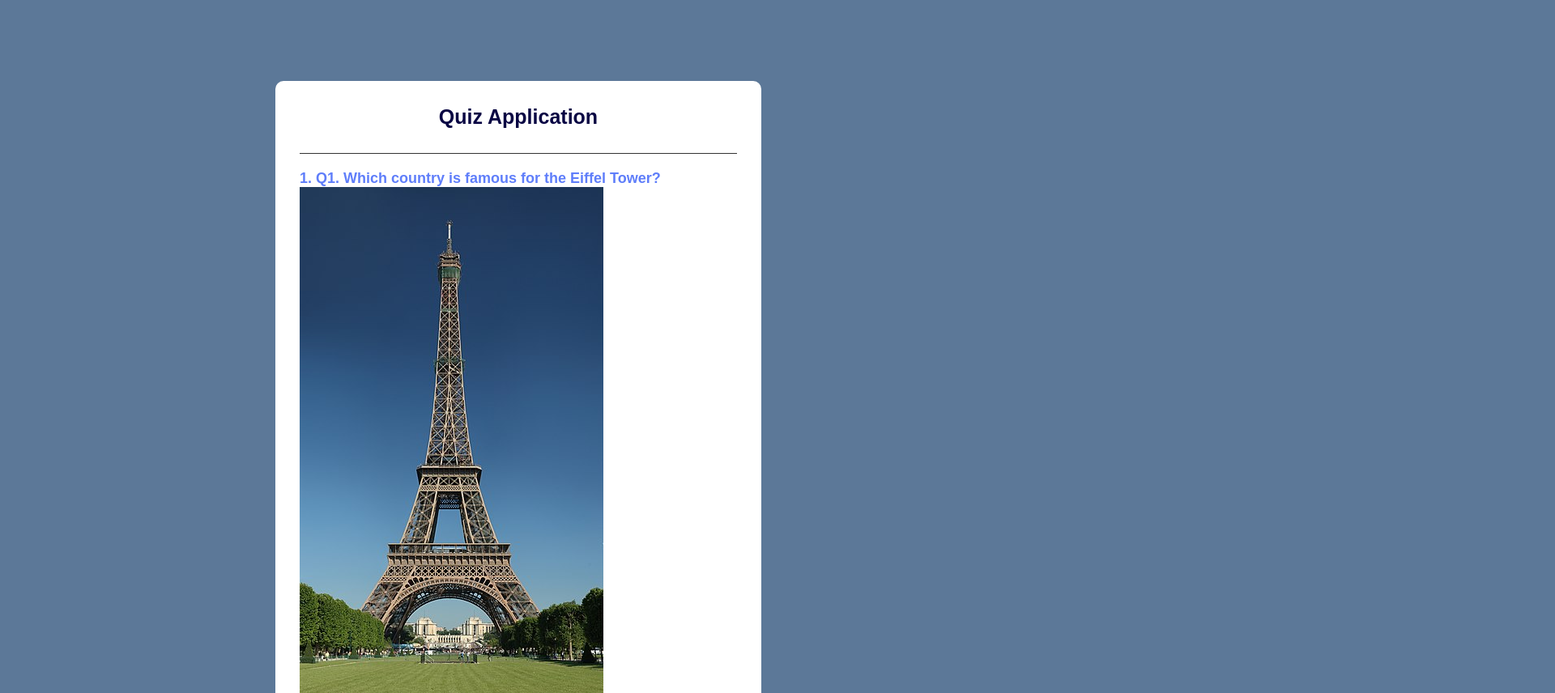
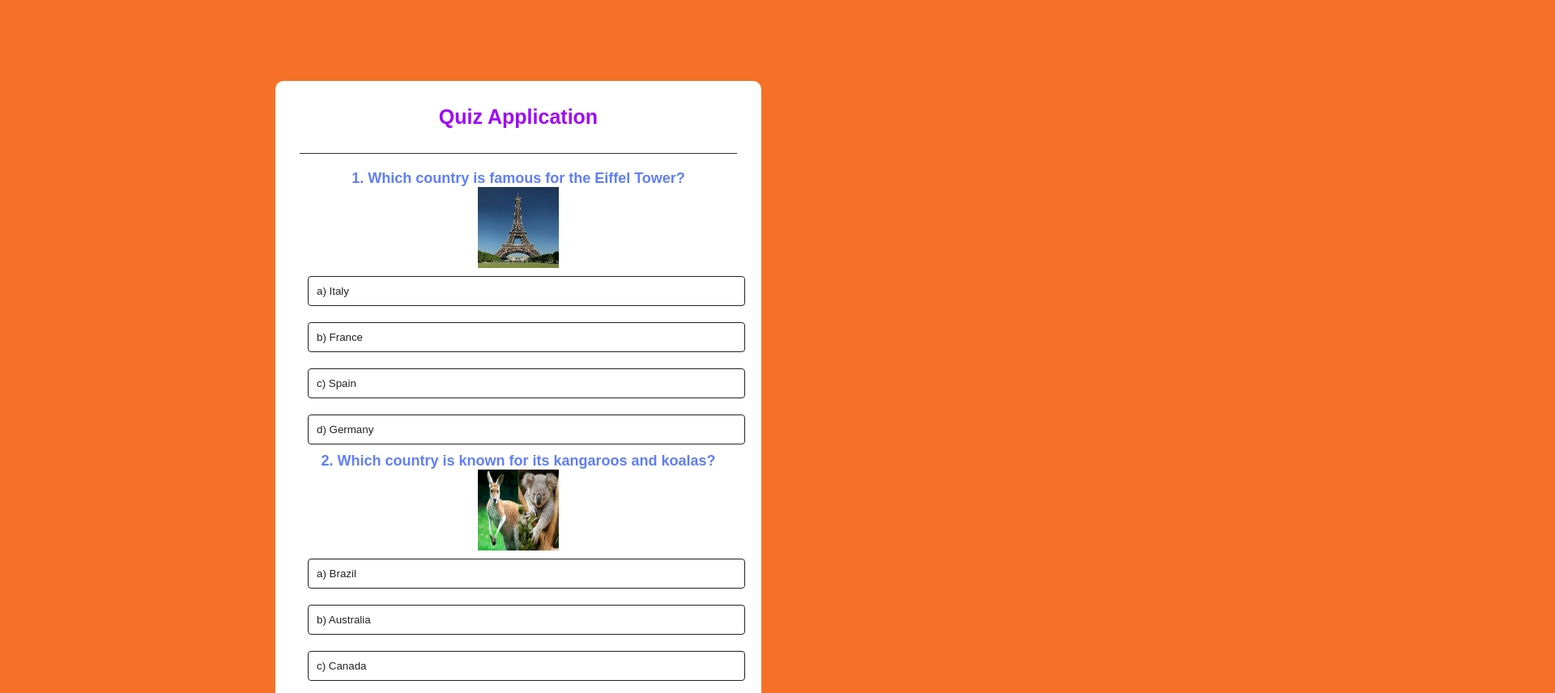
Before and after one commit to akhilkashyap2/quiz-application, a plain HTML site: page index.html in a window 1280 px wide. Shown: the top 856 px of the page at 81% size, 1920 px wide, since content can reach past the window. Drawn offline with Linux system fonts and the light colour scheme.

Commit message:
resolved images not coming issue
resolved images not coming issue

```diff
--- a/script.js
+++ b/script.js
@@ -1,6 +1,6 @@
 const questions = [
     {
-        question: "Q1. Which country is famous for the Eiffel Tower?",
+        question: "Which country is famous for the Eiffel Tower?",
         answers: [
             {text: "a) Italy", correct: false},
             {text: "b) France", correct: true},
@@ -9,7 +9,7 @@ const questions = [
         ]
     },
     {
-        question: "Q2. Which country is known for its kangaroos and koalas?",
+        question: "Which country is known for its kangaroos and koalas?",
         answers: [
             {text: "a) Brazil", correct: false},
             {text: "b) Australia", correct: true},
@@ -18,7 +18,7 @@ const questions = [
         ]
     },
     {
-        question: "Q3. Which country is home to the Great Wall?",
+        question: "Which country is home to the Great Wall?",
         answers: [
             {text: "a) Japan", correct: false},
             {text: "b) China", correct: true},
@@ -27,7 +27,7 @@ const questions = [
         ]
     },
     {
-        question: "Q4. Which country is known for its ancient city of Angkor Wat?",
+        question: "Which country is known for its ancient city of Angkor Wat?",
         answers: [
             {text: "a) Laos", correct: false},
             {text: "b) Vietnam", correct: false},
@@ -36,7 +36,7 @@ const questions = [
         ]
     },
     {
-        question: "Q5. Which country is famous for its pyramids and Sphinx?",
+        question: "Which country is famous for its pyramids and Sphinx?",
         answers: [
             {text: "a) Sweden", correct: false},
             {text: "b) Canada", correct: true},
@@ -45,7 +45,7 @@ const questions = [
         ]
     },
     {
-        question: "Q6. Which country is located in the southern hemisphere and is known for its Maori culture?",
+        question: "Which country is located in the southern hemisphere and is known for its Maori culture?",
         answers: [
             {text: "a) Fiji", correct: false},
             {text: "b) New Zealand", correct: true},
@@ -54,7 +54,7 @@ const questions = [
         ]
     },
     {
-        question: "Q7. Which country is famous for its tango dance?",
+        question: "Which country is famous for its tango dance?",
         answers: [
             {text: "a) Brazil", correct: false},
             {text: "b) Argentina", correct: true},
@@ -63,7 +63,7 @@ const questions = [
         ]
     },
     {
-        question: "Q8. Which country is famous for its stunning fjords, Viking history, and Northern Lights?",
+        question: "Which country is famous for its stunning fjords, Viking history, and Northern Lights?",
         answers: [
             {text: "a) Norway", correct: true},
             {text: "b) Denmark", correct: false},
@@ -72,7 +72,7 @@ const questions = [
         ]
     },
     {
-        question: "Q9. Which country is located in the heart of Europe and is famous for its cheese and chocolates?",
+        question: "Which country is located in the heart of Europe and is famous for its cheese and chocolates?",
         answers: [
             {text: "a) Belgium", correct: false},
             {text: "b) Switzerland", correct: true},
@@ -81,7 +81,7 @@ const questions = [
         ]
     },
     {
-        question: "Q10. Which country is famous for its ancient city of Petra?",
+        question: "Which country is famous for its ancient city of Petra?",
         answers: [
             {text: "a) Jordan", correct: true},
             {text: "b) Iraq", correct: false},
@@ -90,7 +90,7 @@ const questions = [
         ]
     },
     {
-        question: "Q11. Which country is known for its beautiful beaches and samba music?",
+        question: "Which country is known for its beautiful beaches and samba music?",
         answers: [
             {text: "a) Argentina", correct: false},
             {text: "b) Brazil", correct: true},
@@ -99,7 +99,7 @@ const questions = [
         ]
     },
     {
-        question: "Q12. Which country is famous for its pyramids and pharaohs?",
+        question: "Which country is famous for its pyramids and pharaohs?",
         answers: [
             {text: "a) Sudan", correct: false},
             {text: "b) Egypt", correct: true},
@@ -108,7 +108,7 @@ const questions = [
         ]
     },
     {
-        question: "Q13. Which country is home to the iconic Big Ben clock tower?",
+        question: "Which country is home to the iconic Big Ben clock tower?",
         answers: [
             {text: "a) France", correct: false},
             {text: "b) United Kingdom", correct: true},
@@ -117,7 +117,7 @@ const questions = [
         ]
     },
     {
-        question: "Q14. Which country is known for its fjords, Vikings, and the Aurora Borealis?",
+        question: "Which country is known for its fjords, Vikings, and the Aurora Borealis?",
         answers: [
             {text: "a) Denmark", correct: false},
             {text: "b) Sweden", correct: false},
@@ -126,7 +126,7 @@ const questions = [
         ]
     },
     {
-        question: "Q15. Which country is famous for its delicious sushi and cherry blossoms?",
+        question: "Which country is famous for its delicious sushi and cherry blossoms?",
         answers: [
             {text: "a) China", correct: false},
             {text: "b) South Korea", correct: false},
@@ -135,7 +135,7 @@ const questions = [
         ]
     },
     {
-        question: "Q16. Which country is located on the southern tip of Africa and is known for its diverse wildlife?",
+        question: "Which country is located on the southern tip of Africa and is known for its diverse wildlife?",
         answers: [
             {text: "a) Tanzania", correct: false},
             {text: "b) Kenya", correct: false},
@@ -144,7 +144,7 @@ const questions = [
         ]
     },
     {
-        question: "Q17. Which country is famous for its ancient ruins of Machu Picchu?",
+        question: "Which country is famous for its ancient ruins of Machu Picchu?",
         answers: [
             {text: "a) Peru", correct: true},
             {text: "b) Colombia", correct: false},
@@ -153,7 +153,7 @@ const questions = [
         ]
     },
     {
-        question: "Q18. Which country is known for its stunning beaches, tango music, and Patagonia region?",
+        question: "Which country is known for its stunning beaches, tango music, and Patagonia region?",
         answers: [
             {text: "a) Chile", correct: false},
             {text: "b) Brazil", correct: false},
@@ -162,7 +162,7 @@ const questions = [
         ]
     },
     {
-        question: "Q19. Which country is famous for its delicious pastries like croissants and macarons?",
+        question: "Which country is famous for its delicious pastries like croissants and macarons?",
         answers: [
             {text: "a) Spain", correct: false},
             {text: "b) Italy", correct: false},
@@ -171,7 +171,7 @@ const questions = [
         ]
     },
     {
-        question: "Q20. Which country is known for its rich history, including the Acropolis and Parthenon?",
+        question: "Which country is known for its rich history, including the Acropolis and Parthenon?",
         answers: [
             {text: "a) Turkey", correct: false},
             {text: "b) Greece", correct: true},
@@ -194,10 +194,11 @@ let answered = false;
 function startQuiz(){
     currentQuestionIndex = 0;
     score = 0;
-    resetState(); // Reset the state
+    resetState();
     showQuestion();
-    nextButton.style.display = "none"; // Hide the "Next" button initially
+    nextButton.style.display = "none";
 }
+
 
 function showQuestion() {
     resetState();
@@ -209,15 +210,21 @@ function showQuestion() {
         let questionNo = startIndex + index + 1;
         let questionText = questionNo + ". " + question.question;
 
+        const questionContainer = document.createElement("div"); // Create a container for the question and flag image
+        questionContainer.classList.add("question-container");
+
         const questionElement = document.createElement("h2");
         questionElement.innerText = questionText;
-        answerButtons.appendChild(questionElement);
+        questionContainer.appendChild(questionElement);
 
         // Create image element for flag
         const flagImage = document.createElement("img");
         flagImage.src = `flags/flag${startIndex + index + 1}.jpg`; // Adjust the path to your flag images
-        flagImage.alt = "Flag"; // Add alt text for accessibility
-        answerButtons.appendChild(flagImage);
+        flagImage.alt = "Flag";
+        flagImage.classList.add("flag-image"); // Add a class for styling
+        questionContainer.appendChild(flagImage);
+
+        answerButtons.appendChild(questionContainer); // Append the container to the answer buttons div
 
         question.answers.forEach(answer => {
             const button = document.createElement("button");
@@ -231,6 +238,7 @@ function showQuestion() {
         });
     });
 }
+
 
 
 function resetState() {
--- a/style.css
+++ b/style.css
@@ -6,7 +6,7 @@
 }
 
 body{
-    background: #5c7898;
+    background: #f77028;
 }
 
 .app {
@@ -22,7 +22,7 @@ body{
     font-size: 25px;
     font-weight: 600;
     text-align: -webkit-center;
-    color: #080543;
+    color: #9f07f7;
     border-bottom: 1px solid #333;
     padding-bottom: 30px;
 }
@@ -81,13 +81,20 @@ body{
     background: #ff9393;
 }
 
-.flag-image {
-    width: 100px;
-    height: 100px;
-}
-
 .question-images {
     display: flex;
     flex-direction: column;
     align-items: center;
 }
+
+.question-container {
+    display: flex;
+    flex-direction: column;
+    align-items: center;
+    text-align: center;
+}
+
+.flag-image {
+    width: 100px;
+    height: 100px;
+}
```
